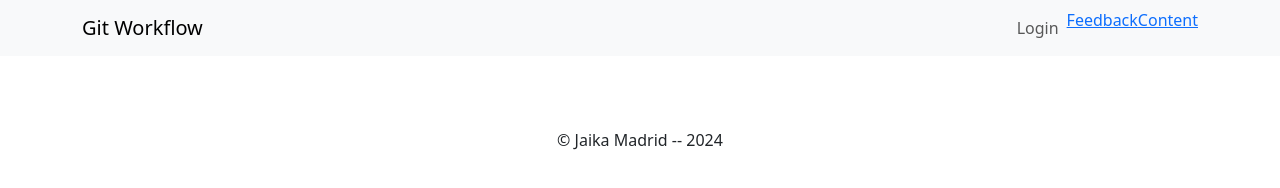
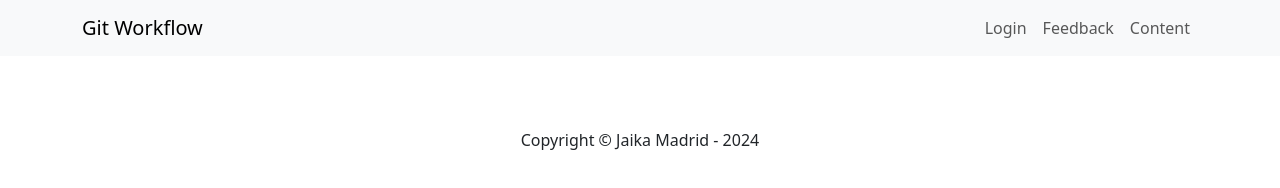
Before and after one commit to remwina/webdatabase, a plain HTML site: page inc/index.html in a window 1280 px wide. Drawn offline with nearby package versions, Linux system fonts and the light colour scheme.

Commit message:
add some changes

```diff
--- a/inc/index.html
+++ b/inc/index.html
@@ -7,7 +7,7 @@
         <link href="https://cdn.jsdelivr.net/npm/bootstrap@5.3.3/dist/css/bootstrap.min.css" rel="stylesheet" integrity="sha384-QWTKZyjpPEjISv5WaRU9OFeRpok6YctnYmDr5pNlyT2bRjXh0JMhjY6hW+ALEwIH" crossorigin="anonymous">
     </head>
     <body>
-        <nav class="navbar navbar-expand-sm navbar-light bg-light mb-4"></div>
+        <nav class="navbar navbar-expand-sm navbar-light bg-light mb-4">
         <div class="container">
             <a href="#" class="navbar-brand">Git Workflow</a>
             <button class="navbar-toggler" type="button"
@@ -21,10 +21,10 @@
                     <a href="index.html" class="nav-link">Login</a>
                 </li>
                 <li class="nav-item">
-                        <a href="feedback.php" target="nav-Link">Feedback</a>
+                    <a href="feedback.php" class="nav-link">Feedback</a>
                 </li>
                 <li class="nav-item">
-                        <a href="about.php" target="nav-Link">Content</a>
+                    <a href="about.php" class="nav-link">Content</a>
                 </li>
             </ul>
                 </div>
@@ -33,8 +33,8 @@
     <main>
         <div class="container d-flex flex-column align-items-center"></div>
     </main>
-        <footer class ="text-center mt-5">
-            &copy; Jaika Madrid -- 2024
+    <footer class="text-center mt-5">
+        Copyright &copy; Jaika Madrid - 2024
     </footer>
     </body>
 </html>
```
Lines whose indentation alone changed are shown as unchanged.
